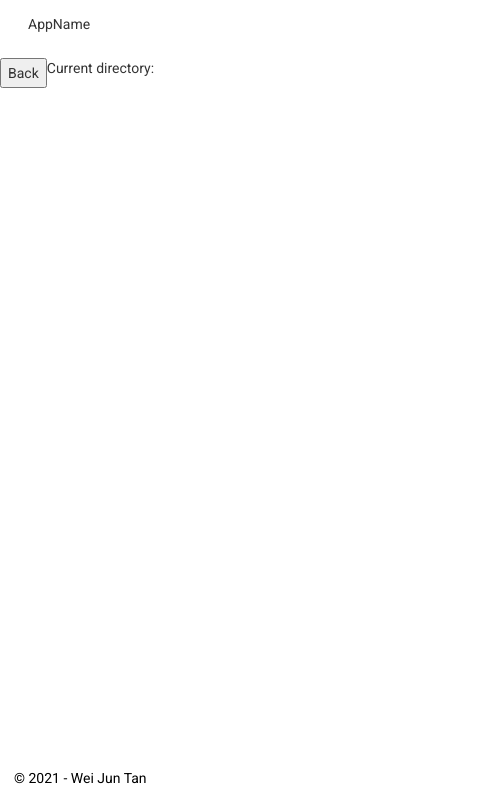
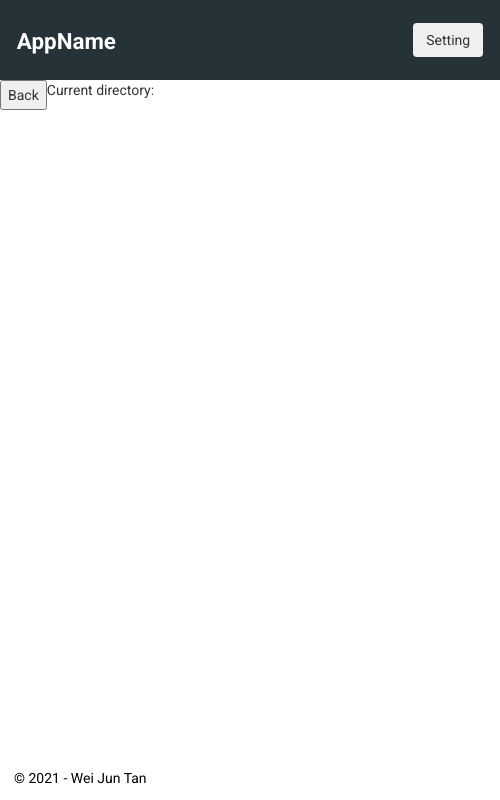
Before and after one commit to WeiJun428/file-explorer, an Electron app: page src/renderer/index.html in a window 500 px wide. Drawn offline with nearby package versions, Linux system fonts and the light colour scheme.

Commit message:
building css

```diff
--- a/src/renderer/index.html
+++ b/src/renderer/index.html
@@ -24,10 +24,11 @@
   </head>
 
   <body>
-    <section id="title-bar">
-      <p>AppName</p>
-    </section>
-    <nav>
+    <header class="flex">
+      <h1>AppName</h1>
+      <button type="button" id="setting" class="btn btn-outline-light">Setting</button>
+    </header>
+    <nav class="flex">
       <button id="back">Back</button>
       <p>Current directory: <span id="address"></span></p>
     </nav>
--- a/src/renderer/styles.css
+++ b/src/renderer/styles.css
@@ -14,13 +14,31 @@ footer {
 }
 
 nav {
-  display: flex;
   flex-direction: row;
 }
 
-#title-bar {
-  width: 100%;
-  padding: 1em 2em;
-  justify-content: flex-start;
-  background-color: white;
+h1 {
+  font-size: 1.6em;
+  font-weight: bold;
+  float: left;
+  color: white;
+  padding-bottom: 0.3em;
 }
+
+.flex {
+  display: flex;
+}
+
+header {
+  top: 0;
+  position: sticky;
+  height: 10vh;
+  justify-content: space-between;
+  padding: 0.3em 1.2em;
+  background-color: #253237;
+  align-items: center;
+}
+
+#setting {
+  float: right;
+}
```
